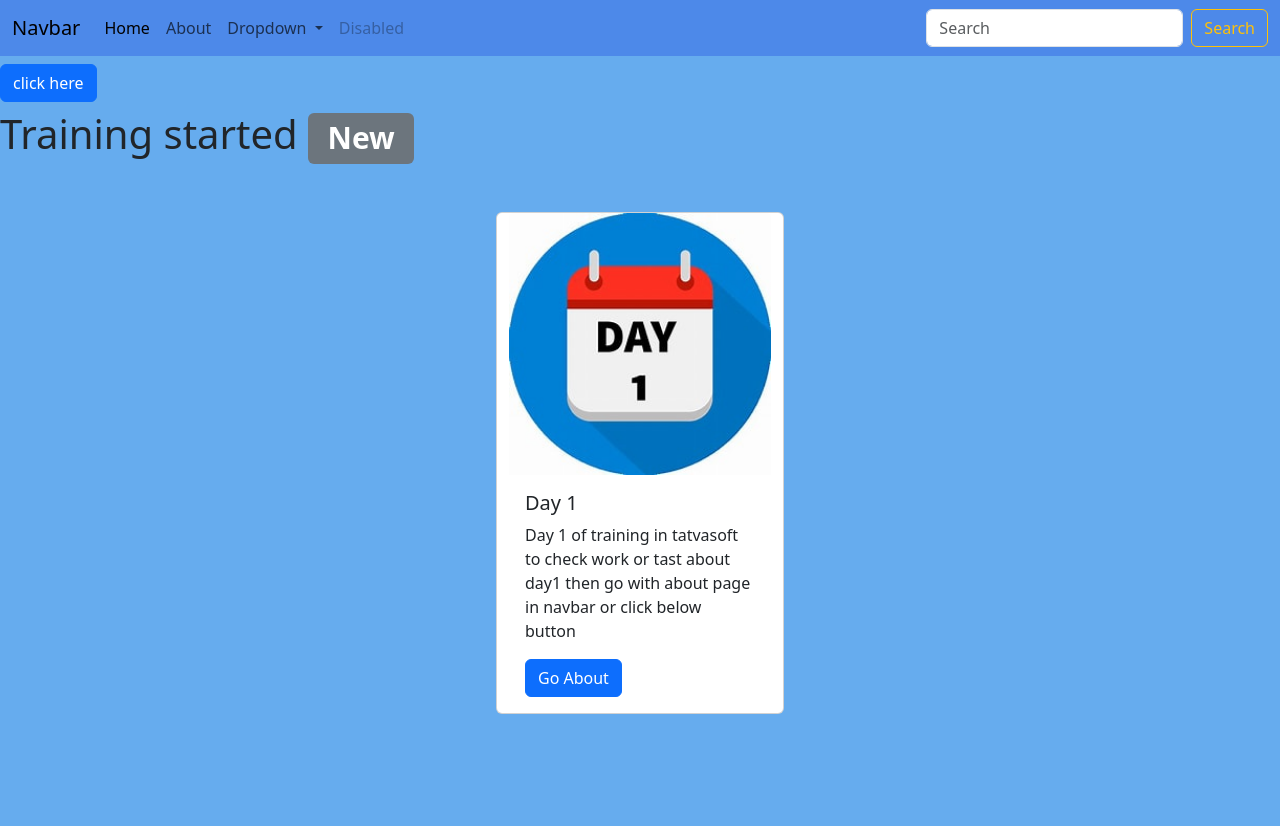
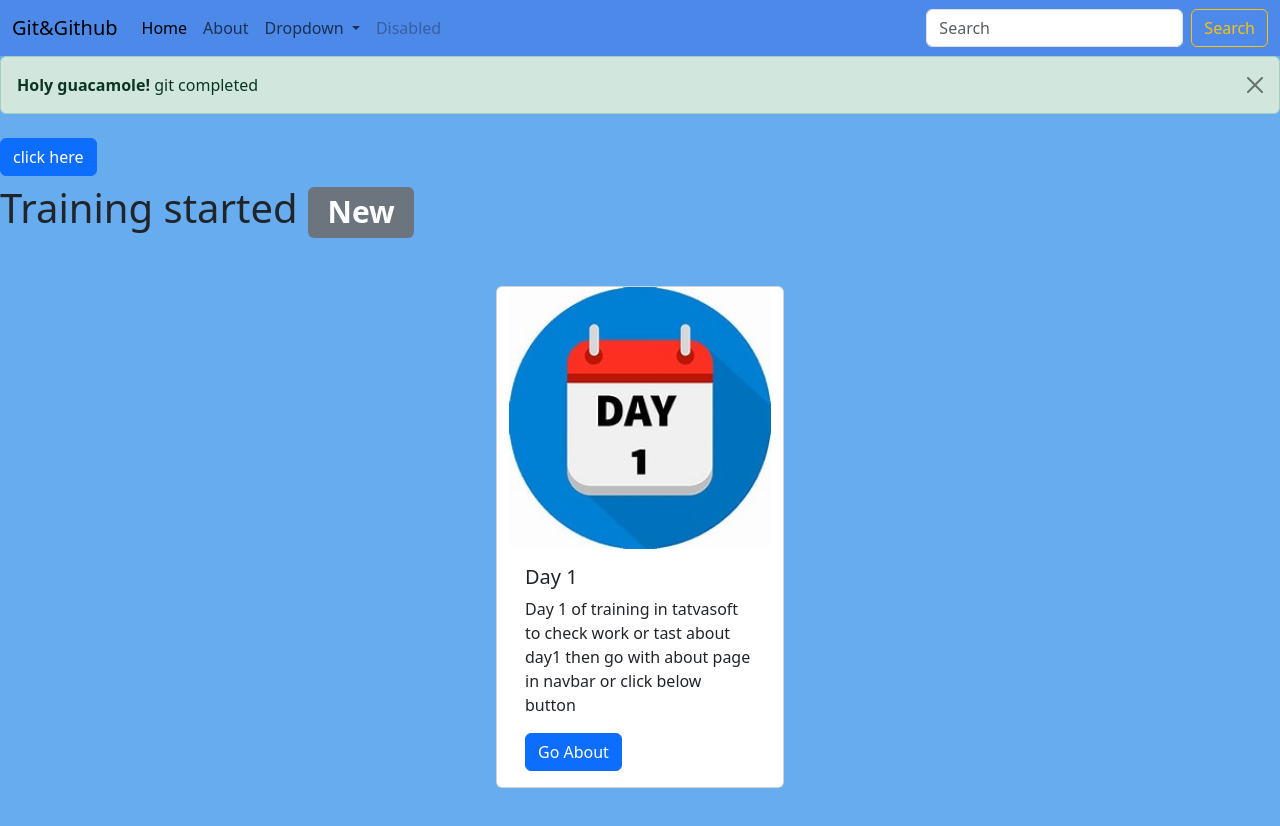
Before and after one commit to Harsh-Vaghamashi/learn-git-and-github, a plain HTML site: page index.html in a window 1280 px wide. Before the commit the page ends 800 px from the top, so only its background shows below. Drawn offline with nearby package versions, Linux system fonts and the light colour scheme.

Commit message:
add alert box

```diff
--- a/index.html
+++ b/index.html
@@ -4,7 +4,7 @@
 <head>
   <meta charset="utf-8">
   <meta name="viewport" content="width=device-width, initial-scale=1">
-  <title>Bootstrap demo</title>
+  <title>Git&Github</title>
   <link href="https://cdn.jsdelivr.net/npm/bootstrap@5.3.3/dist/css/bootstrap.min.css" rel="stylesheet"
     integrity="sha384-QWTKZyjpPEjISv5WaRU9OFeRpok6YctnYmDr5pNlyT2bRjXh0JMhjY6hW+ALEwIH" crossorigin="anonymous">
   <style>
@@ -21,7 +21,7 @@
 <body>
   <nav class="navbar navbar-expand-lg">
     <div class="container-fluid">
-      <a class="navbar-brand" href="#">Navbar</a>
+      <a class="navbar-brand" href="#">Git&Github</a>
       <button class="navbar-toggler" type="button" data-bs-toggle="collapse" data-bs-target="#navbarSupportedContent"
       aria-controls="navbarSupportedContent" aria-expanded="false" aria-label="Toggle navigation">
       <span class="navbar-toggler-icon"></span>
@@ -58,6 +58,10 @@
       </div>
     </div>
   </nav>
+  <div class="alert alert-success alert-dismissible fade show" role="alert">
+    <strong>Holy guacamole!</strong> git completed
+    <button type="button" class="btn-close" data-bs-dismiss="alert" aria-label="Close"></button>
+  </div>
   <button type="button" class="my-2 btn btn-primary" data-bs-toggle="modal" data-bs-target="#exampleModal">
     click here
   </button>
@@ -89,6 +93,7 @@
       <a href="about.html" class="btn btn-primary">Go About</a>
     </div>
   </div>
+
   <script src="https://cdn.jsdelivr.net/npm/bootstrap@5.3.3/dist/js/bootstrap.bundle.min.js"
     integrity="sha384-YvpcrYf0tY3lHB60NNkmXc5s9fDVZLESaAA55NDzOxhy9GkcIdslK1eN7N6jIeHz"
     crossorigin="anonymous"></script>
```
